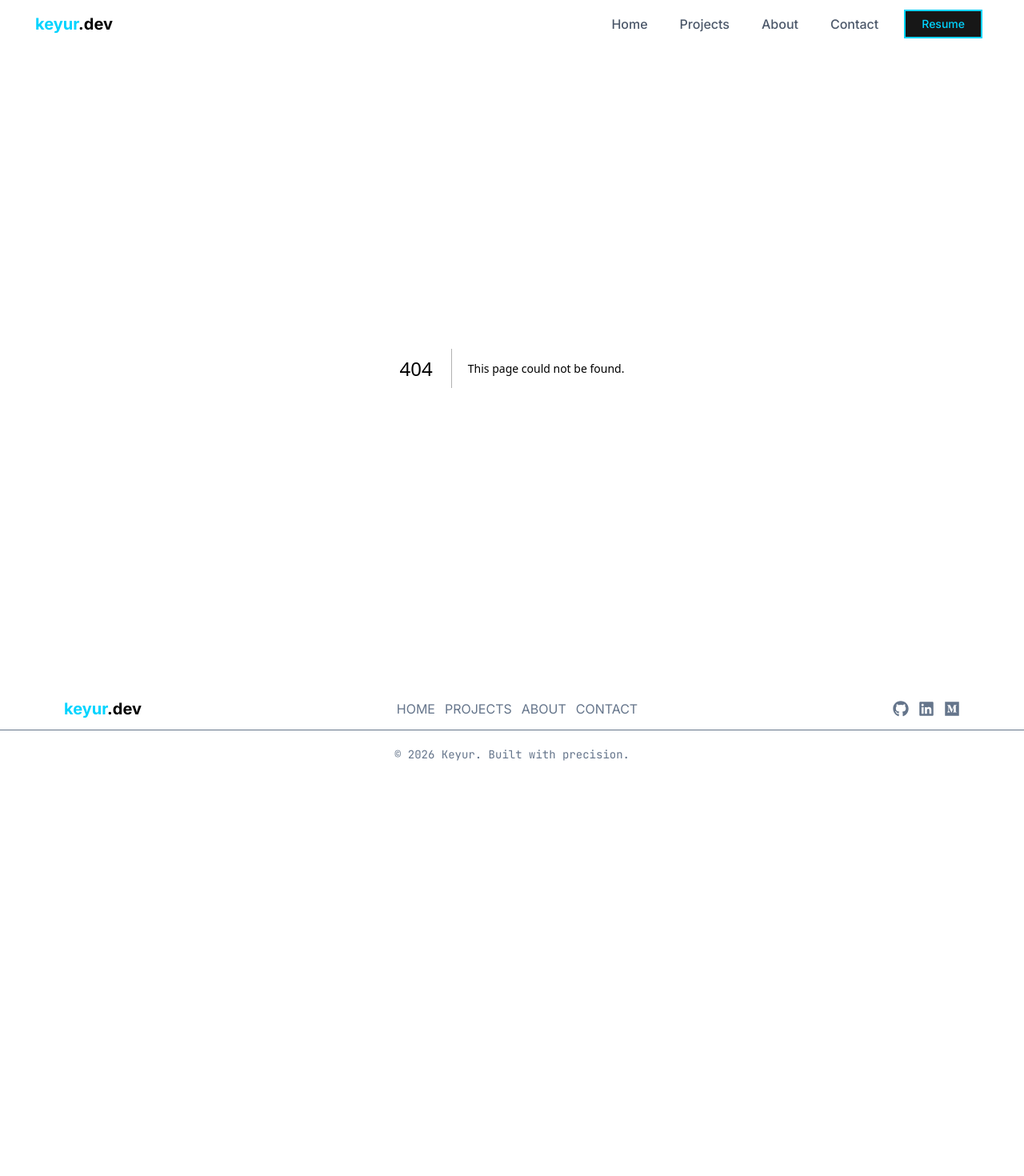
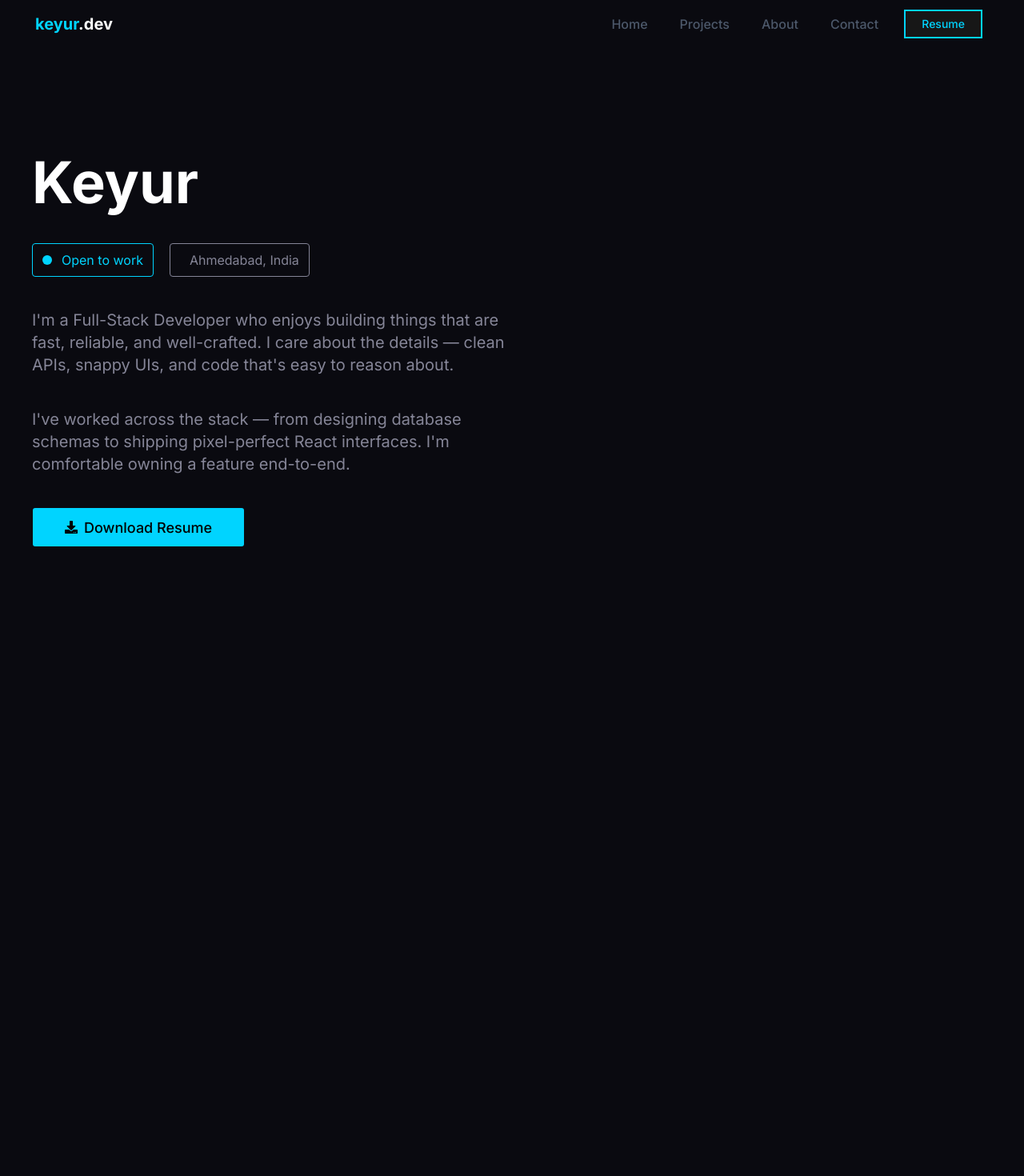
Before and after one commit to PanchalKeyur0806/Portfolio, a Next.js app: page /about in a window 1280 px wide. Before the commit this address had no page. Shown: the top 1470 px of the page at 80% size. Before the commit the page ends 1080 px from the top, so only its background shows below. Built offline with nearby package versions, Linux system fonts and the light colour scheme.

Commit message:
added initial /about page

```diff
--- /dev/null
+++ b/src/app/about/page.tsx
@@ -0,0 +1,13 @@
+import AboutHome from "@/components/custom/AboutHome";
+import Experience from "@/components/custom/Experience";
+
+const About = () => {
+  return (
+    <main>
+      <AboutHome />
+      <Experience />
+    </main>
+  );
+};
+
+export default About;
--- /dev/null
+++ b/src/components/custom/AboutHome.tsx
@@ -0,0 +1,49 @@
+import React from "react";
+import { Button } from "../ui/button";
+import { FaDownload } from "react-icons/fa";
+
+const AboutHome = () => {
+  return (
+    <section className="font-sans px-3 py-5 sm:px-10 sm:py-8 ">
+      <div className="mt-25">
+        <h1 className="text-7xl font-bold">Keyur</h1>
+      </div>
+
+      <div className="mt-10 flex items-center gap-5">
+        <div className="flex items-center gap-3 border border-[#00d4ff] px-3 py-2 rounded cursor-pointer">
+          <span className="size-3 bg-[#00D4FF] rounded-full"></span>
+          <span className="text-[#00D4FF]">Open to work</span>
+        </div>
+        <div className="flex items-center gap-3 border border-[#858597] px-3 py-2 rounded cursor-pointer">
+          <span></span>
+          <span className="text-[#858597]">Ahmedabad, India</span>
+        </div>
+      </div>
+
+      <div className="mt-10 w-full md:w-2/3 lg:w-1/2 text-xl text-[#858597]">
+        <p>
+          I'm a Full-Stack Developer who enjoys building things that are fast,
+          reliable, and well-crafted. I care about the details — clean APIs,
+          snappy UIs, and code that's easy to reason about.
+        </p>
+      </div>
+
+      <div className="mt-10 w-full md:w-2/3 lg:w-1/2 text-xl text-[#858597]">
+        <p>
+          I've worked across the stack — from designing database schemas to
+          shipping pixel-perfect React interfaces. I'm comfortable owning a
+          feature end-to-end.
+        </p>
+      </div>
+
+      <div className="mt-10">
+        <Button className="bg-[#00D4FF] text-black px-10 py-6 cursor-pointer rounded text-[18px] hover:bg-[#00d4ff] flex items-center gap-2">
+          <FaDownload />
+          <span>Download Resume</span>
+        </Button>
+      </div>
+    </section>
+  );
+};
+
+export default AboutHome;
--- /dev/null
+++ b/src/components/custom/Experience.tsx
@@ -0,0 +1,104 @@
+"use client";
+import { useRef } from "react";
+import Heading from "./Heading";
+import experience from "@/constants/experience";
+import { useGSAP } from "@gsap/react";
+import { gsap } from "@/lib/gsap";
+
+const Experience = () => {
+  const sectionRef = useRef<HTMLElement>(null);
+  const headingRef = useRef<HTMLDivElement>(null);
+  const cardRef = useRef<HTMLDivElement>(null);
+
+  useGSAP(
+    () => {
+      if (!headingRef.current || !cardRef.current) return;
+
+      const cards = gsap.utils.toArray<HTMLElement>(cardRef.current.children);
+
+      //   Heading animation
+      gsap.fromTo(
+        headingRef.current,
+        {
+          y: 30,
+          opacity: 0,
+        },
+        {
+          y: 0,
+          opacity: 1,
+          ease: "power3.in",
+          duration: 0.7,
+          scrollTrigger: {
+            trigger: headingRef.current,
+            start: "top 80%",
+            toggleActions: "play none none reverse",
+          },
+        },
+      );
+
+      cards.forEach((card) => {
+        gsap.fromTo(
+          card,
+          {
+            y: 30,
+            opacity: 0,
+          },
+          {
+            y: 0,
+            opacity: 1,
+            ease: "power3.in",
+            duration: 0.7,
+            scrollTrigger: {
+              trigger: card,
+              start: "top 80%",
+              toggleActions: "play none none reverse",
+            },
+          },
+        );
+      });
+    },
+    {
+      scope: sectionRef,
+    },
+  );
+
+  return (
+    <section ref={sectionRef} className="px-3 sm:px-10 mb-20">
+      <Heading heading="EXPERIENCE" ref={headingRef} />
+
+      <div ref={cardRef} className="mt-20">
+        {experience.map((exp) => (
+          <div key={exp.role} className="px-3 py-2 rounded-md mt-7 sm:mt-15">
+            <div>
+              <div className="flex justify-between items-center">
+                <h4 className="text-xl font-bold">{exp.role}</h4>
+                <p className="text-[#858597]">{exp.timeline}</p>
+              </div>
+
+              <div>
+                <p className="text-[#00D4FF] font-bold">{exp.company}</p>
+              </div>
+            </div>
+
+            <div className="mt-5 text-[#858597]">
+              <p>{exp.description}</p>
+            </div>
+
+            <div className="mt-5 flex flex-wrap gap-2 md:gap-5">
+              {exp.technology.map((tech, i) => (
+                <span
+                  key={i}
+                  className="px-3 py-1 text-[14px] border border-[#00d4ff] rounded"
+                >
+                  {tech}
+                </span>
+              ))}
+            </div>
+          </div>
+        ))}
+      </div>
+    </section>
+  );
+};
+
+export default Experience;
--- /dev/null
+++ b/src/constants/experience.ts
@@ -0,0 +1,39 @@
+const experience = [
+  {
+    role: "Node.Js Developer",
+    company: "Maxgen Technologies",
+    description:
+      "Developed and maintained backend applications using Node.js, Express.js, and MongoDB. Worked on building RESTful APIs, implementing server-side logic, managing database operations, and integrating frontend components using HTML, CSS, and JavaScript.",
+    timeline: "2024-25",
+    technology: [
+      "HTML",
+      "CSS",
+      "JavaScript",
+      "Node.js",
+      "Express.js",
+      "MongoDB",
+    ],
+  },
+  {
+    role: "Full Stack Developer",
+    company: "Syndell Tech",
+    description:
+      "Developed and maintained full-stack web applications using React.js, Next.js, Node.js, and Nest.js. Built RESTful APIs, implemented frontend interfaces, integrated databases using PostgreSQL, MySQL, and MongoDB, and worked with TypeScript and Prisma to develop scalable and maintainable applications.",
+    timeline: "2025-26",
+    technology: [
+      "JavaScript",
+      "React.js",
+      "Next.js",
+      "Nest.js",
+      "TypeScript",
+      "PostgreSQL",
+      "MySQL",
+      "Prisma",
+      "Node.js",
+      "Express.js",
+      "MongoDB",
+    ],
+  },
+];
+
+export default experience;
```
